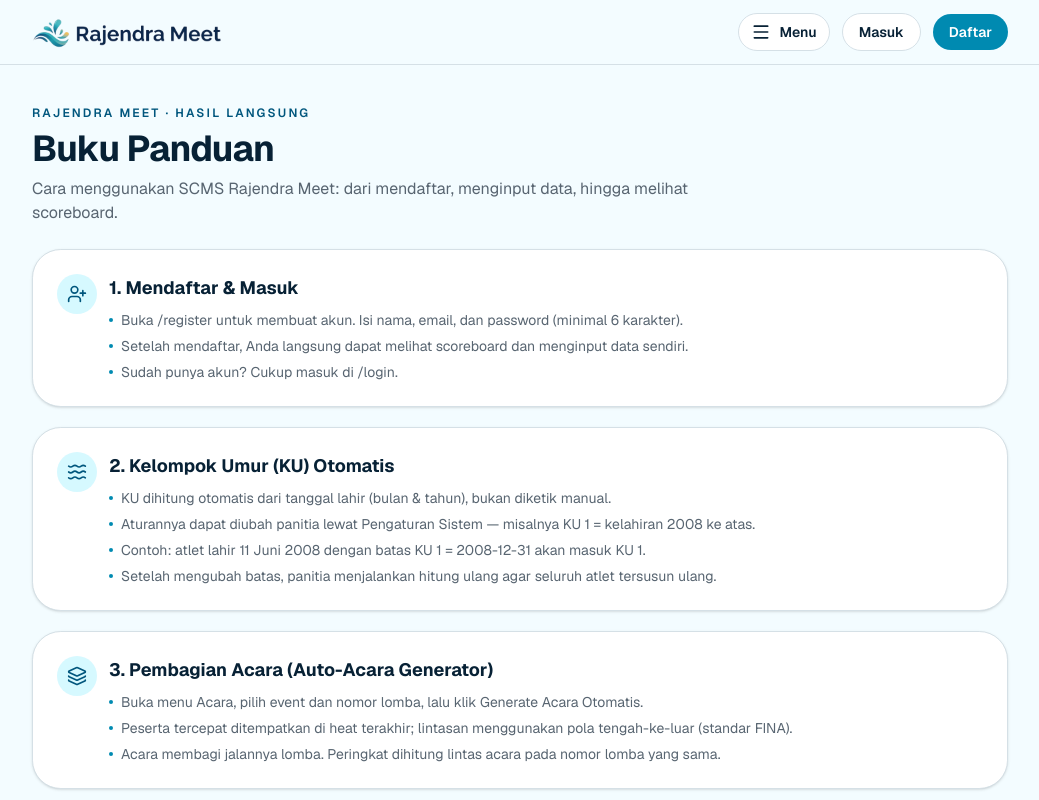
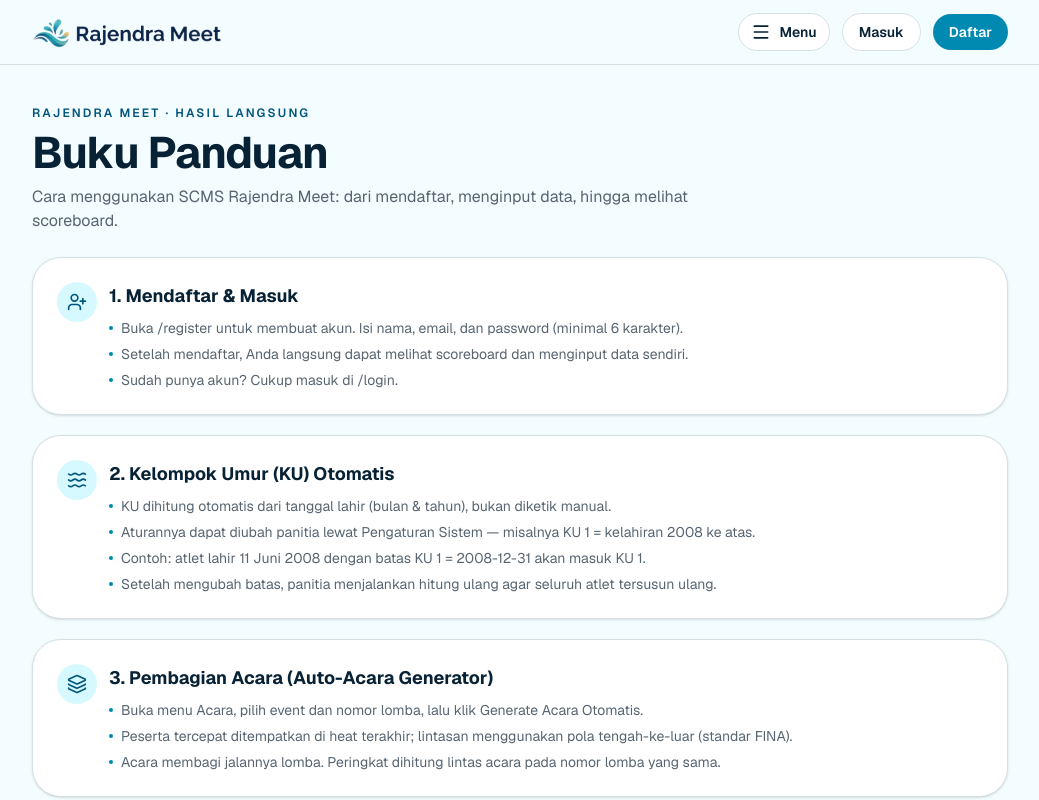
Before and after one commit to rayy1123/rajendra-meet, a Next.js app: page /guide in a window 1280 px wide. Shown: the top 800 px of the page, without its empty margins (120-1159 px from the left). Built offline with nearby package versions, Linux system fonts and the light colour scheme.

Commit message:
ux pages: seragamkan heading public shell

```diff
--- a/src/components/layout/public-shell.tsx
+++ b/src/components/layout/public-shell.tsx
@@ -46,9 +46,7 @@
         {title && (
           <div className="pub-container pt-10 pb-6">
             <p className="pub-eyebrow">Rajendra Meet · Hasil Langsung</p>
-            <h1 className="mt-2 text-3xl font-bold tracking-tight text-[var(--m-ink)] sm:text-4xl">
-              {title}
-            </h1>
+            <h1 className="h-display mt-2">{title}</h1>
             {subtitle && (
               <p className="mt-2 max-w-2xl text-[var(--m-muted)]">{subtitle}</p>
             )}
```
